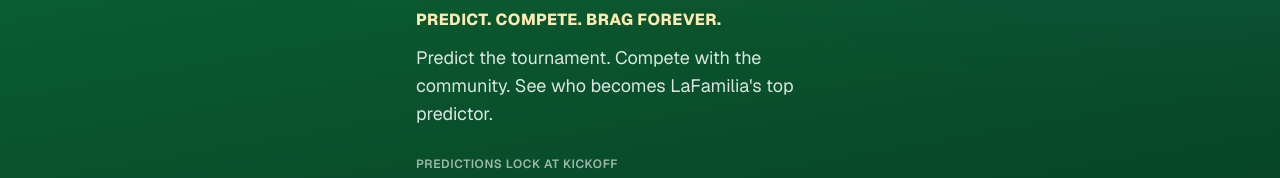
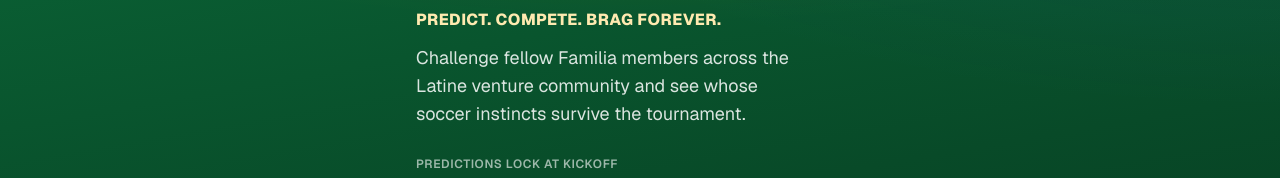
Before and after one commit to lafamiliadev/lafamilia-mundial, a Next.js app: page / in a window 1280 px wide. Shown: the part 252-430 px from the top of the page. Built offline with nearby package versions, Linux system fonts and the light colour scheme; no server answers.

Commit message:
Update homepage hero subhead copy
"Challenge fellow Familia members across the Latine venture community and see
whose soccer instincts survive the tournament."

Co-Authored-By: Claude Opus 4.8 <noreply@anthropic.com>

```diff
--- a/app/page.tsx
+++ b/app/page.tsx
@@ -34,8 +34,8 @@ export default async function Home() {
             Predict. Compete. Brag forever.
           </p>
           <p className="mt-3 max-w-sm text-lg text-white/85">
-            Predict the tournament. Compete with the community. See who becomes
-            LaFamilia&apos;s top predictor.
+            Challenge fellow Familia members across the Latine venture community
+            and see whose soccer instincts survive the tournament.
           </p>
 
           <div className="mt-7">
```
